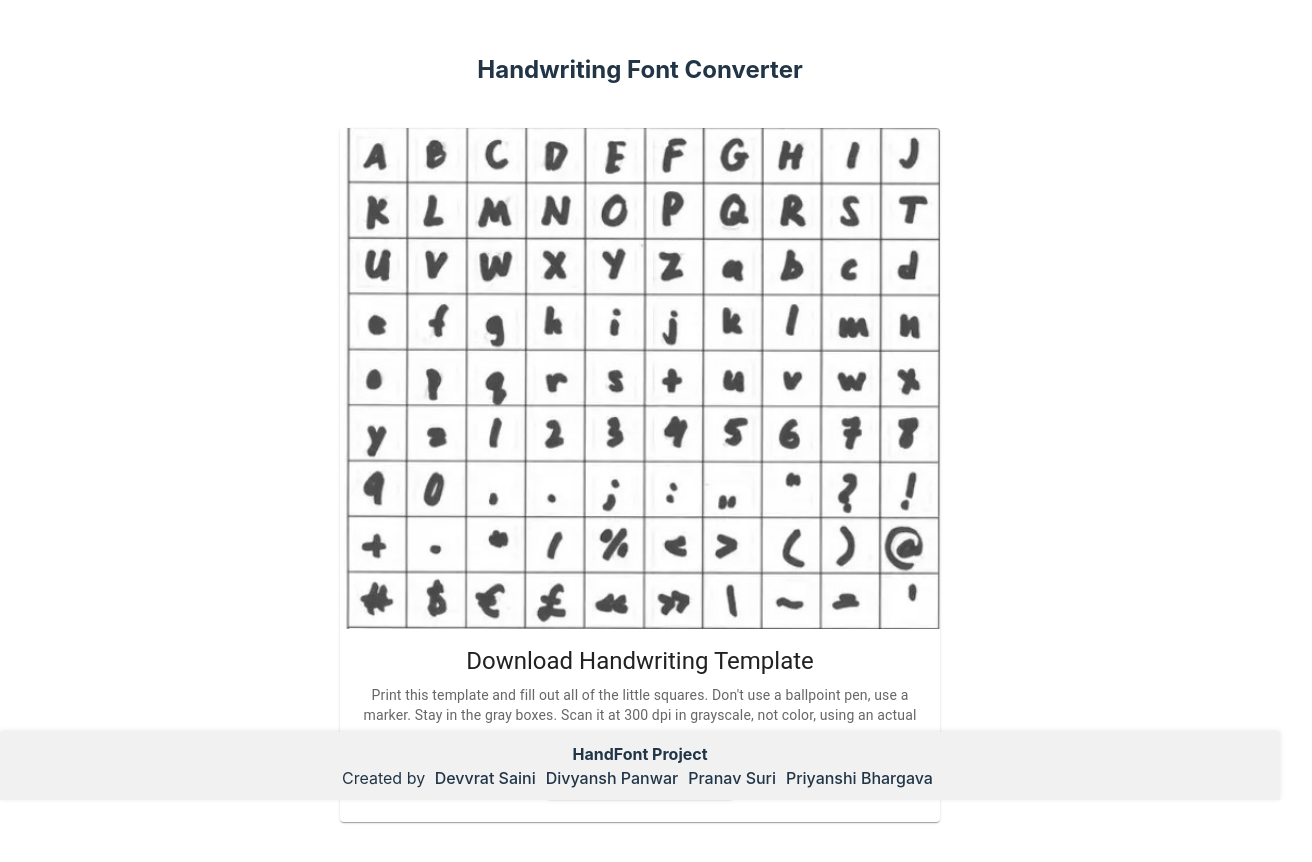
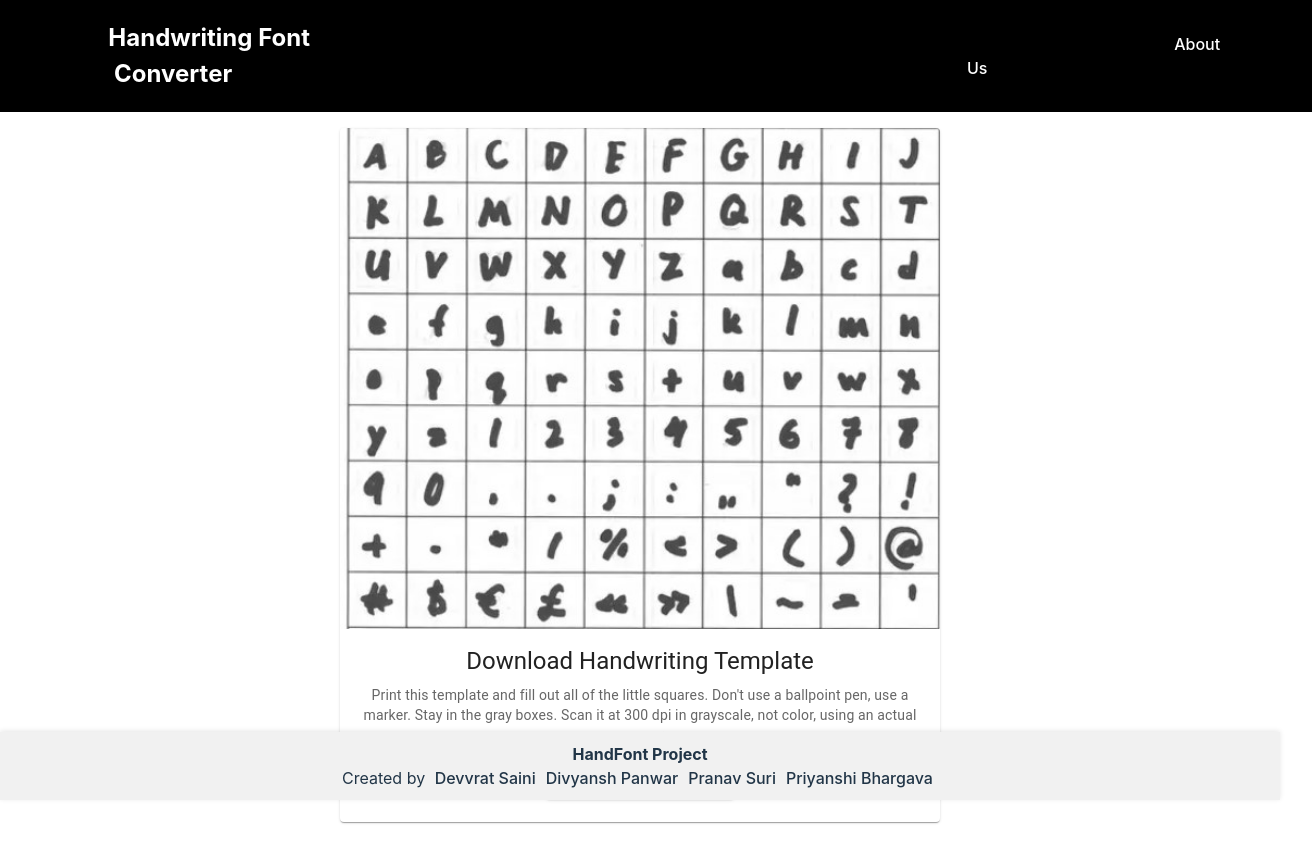
Before and after one commit to devvratsaini/handfont, a React (Vite) app in the folder frontend/: page / in a window 1280 px wide. Shown: the top 862 px of the page, 1312 px wide, since content can reach past the window. Built offline with nearby package versions, Linux system fonts and the light colour scheme.

Commit message:
Routed NavBar

```diff
--- a/frontend/components/NavBar.css
+++ b/frontend/components/NavBar.css
@@ -33,4 +33,5 @@
     text-decoration: none;
     color: white;
     font-weight: 500;
+    margin: 220px;
 }
--- a/frontend/package.json
+++ b/frontend/package.json
@@ -10,6 +10,9 @@
     "preview": "vite preview"
   },
   "dependencies": {
+    "@emotion/react": "^11.13.0",
+    "@emotion/styled": "^11.13.0",
+    "@mui/material": "^5.16.5",
     "react": "^18.3.1",
     "react-dom": "^18.3.1",
     "react-router-dom": "^6.25.1"
--- a/frontend/pages/MainPage.jsx
+++ b/frontend/pages/MainPage.jsx
@@ -1,5 +1,6 @@
 // src/pages/MainPage.js
 import React from "react";
+import NavBar from "../components/NavBar";
 import Footer from "../components/Footer";
 import TemplateDownload from "../components/TemplateDownload";
 
@@ -17,6 +18,7 @@ const MainPage = () => {
       }}
     >
       <h2>Handwriting Font Converter</h2>
+      <NavBar/>
       <TemplateDownload />
       <Footer />
     </div>
```
Also changed, not shown: 1 other file (tests, documents, lock files or other folders).
